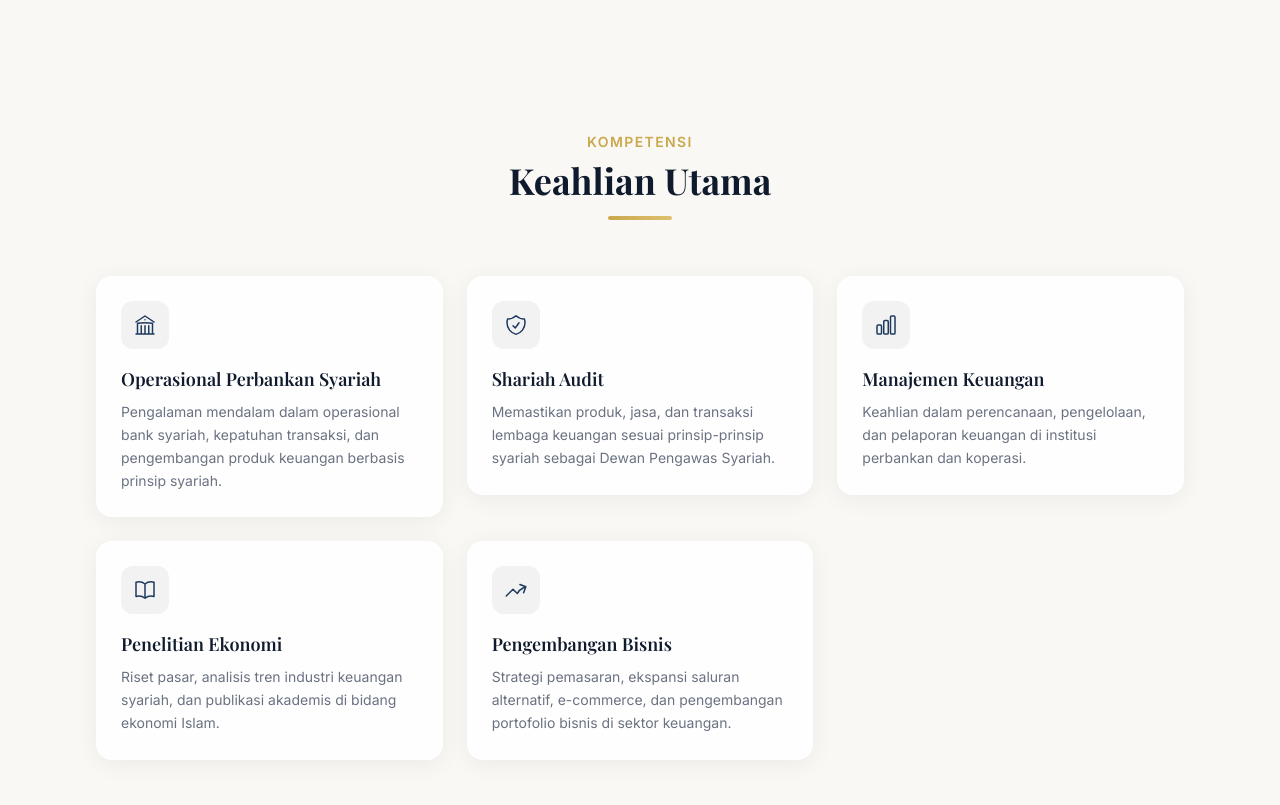
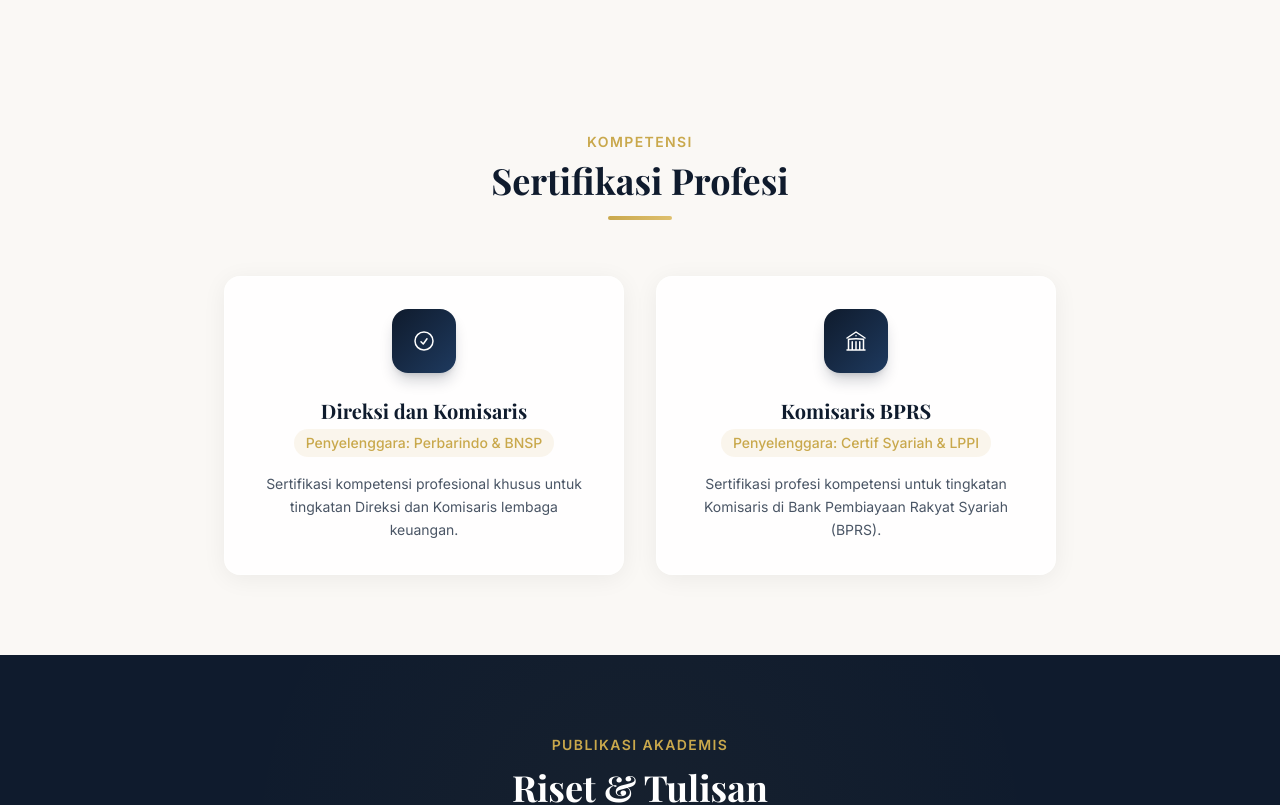
Before and after one commit to adnanaufal/padenur-website, a Next.js app: page / in a window 1280 px wide. Shown: the part 4540-5345 px from the top of the page. Built offline with nearby package versions, Linux system fonts and the light colour scheme; a web font is replaced by a local one.

Commit message:
feat: change skills section to specific professional certifications

```diff
--- a/src/components/SkillsGrid.tsx
+++ b/src/components/SkillsGrid.tsx
@@ -1,46 +1,21 @@
-const skills = [
+const certifications = [
   {
-    title: "Operasional Perbankan Syariah",
-    description: "Pengalaman mendalam dalam operasional bank syariah, kepatuhan transaksi, dan pengembangan produk keuangan berbasis prinsip syariah.",
+    title: "Direksi dan Komisaris",
+    subtitle: "Penyelenggara: Perbarindo & BNSP",
+    description: "Sertifikasi kompetensi profesional khusus untuk tingkatan Direksi dan Komisaris lembaga keuangan.",
     icon: (
       <svg className="w-6 h-6" fill="none" viewBox="0 0 24 24" stroke="currentColor">
-        <path strokeLinecap="round" strokeLinejoin="round" strokeWidth={1.5} d="M12 21v-8.25M15.75 21v-8.25M8.25 21v-8.25M3 9l9-6 9 6m-1.5 12V10.332A48.36 48.36 0 0012 9.75c-2.551 0-5.056.2-7.5.582V21M3 21h18M12 6.75h.008v.008H12V6.75z" />
+        <path strokeLinecap="round" strokeLinejoin="round" strokeWidth={1.5} d="M9 12.75L11.25 15 15 9.75M21 12a9 9 0 11-18 0 9 9 0 0118 0z" />
       </svg>
     ),
   },
   {
-    title: "Shariah Audit",
-    description: "Memastikan produk, jasa, dan transaksi lembaga keuangan sesuai prinsip-prinsip syariah sebagai Dewan Pengawas Syariah.",
+    title: "Komisaris BPRS",
+    subtitle: "Penyelenggara: Certif Syariah & LPPI",
+    description: "Sertifikasi profesi kompetensi untuk tingkatan Komisaris di Bank Pembiayaan Rakyat Syariah (BPRS).",
     icon: (
       <svg className="w-6 h-6" fill="none" viewBox="0 0 24 24" stroke="currentColor">
-        <path strokeLinecap="round" strokeLinejoin="round" strokeWidth={1.5} d="M9 12.75L11.25 15 15 9.75m-3-7.036A11.959 11.959 0 013.598 6 11.99 11.99 0 003 9.749c0 5.592 3.824 10.29 9 11.623 5.176-1.332 9-6.03 9-11.622 0-1.31-.21-2.571-.598-3.751h-.152c-3.196 0-6.1-1.248-8.25-3.285z" />
-      </svg>
-    ),
-  },
-  {
-    title: "Manajemen Keuangan",
-    description: "Keahlian dalam perencanaan, pengelolaan, dan pelaporan keuangan di institusi perbankan dan koperasi.",
-    icon: (
-      <svg className="w-6 h-6" fill="none" viewBox="0 0 24 24" stroke="currentColor">
-        <path strokeLinecap="round" strokeLinejoin="round" strokeWidth={1.5} d="M3 13.125C3 12.504 3.504 12 4.125 12h2.25c.621 0 1.125.504 1.125 1.125v6.75C7.5 20.496 6.996 21 6.375 21h-2.25A1.125 1.125 0 013 19.875v-6.75zM9.75 8.625c0-.621.504-1.125 1.125-1.125h2.25c.621 0 1.125.504 1.125 1.125v11.25c0 .621-.504 1.125-1.125 1.125h-2.25a1.125 1.125 0 01-1.125-1.125V8.625zM16.5 4.125c0-.621.504-1.125 1.125-1.125h2.25C20.496 3 21 3.504 21 4.125v15.75c0 .621-.504 1.125-1.125 1.125h-2.25a1.125 1.125 0 01-1.125-1.125V4.125z" />
-      </svg>
-    ),
-  },
-  {
-    title: "Penelitian Ekonomi",
-    description: "Riset pasar, analisis tren industri keuangan syariah, dan publikasi akademis di bidang ekonomi Islam.",
-    icon: (
-      <svg className="w-6 h-6" fill="none" viewBox="0 0 24 24" stroke="currentColor">
-        <path strokeLinecap="round" strokeLinejoin="round" strokeWidth={1.5} d="M12 6.042A8.967 8.967 0 006 3.75c-1.052 0-2.062.18-3 .512v14.25A8.987 8.987 0 016 18c2.305 0 4.408.867 6 2.292m0-14.25a8.966 8.966 0 016-2.292c1.052 0 2.062.18 3 .512v14.25A8.987 8.987 0 0018 18a8.967 8.967 0 00-6 2.292m0-14.25v14.25" />
-      </svg>
-    ),
-  },
-  {
-    title: "Pengembangan Bisnis",
-    description: "Strategi pemasaran, ekspansi saluran alternatif, e-commerce, dan pengembangan portofolio bisnis di sektor keuangan.",
-    icon: (
-      <svg className="w-6 h-6" fill="none" viewBox="0 0 24 24" stroke="currentColor">
-        <path strokeLinecap="round" strokeLinejoin="round" strokeWidth={1.5} d="M2.25 18L9 11.25l4.306 4.307a11.95 11.95 0 015.814-5.519l2.74-1.22m0 0l-5.94-2.28m5.94 2.28l-2.28 5.941" />
+        <path strokeLinecap="round" strokeLinejoin="round" strokeWidth={1.5} d="M12 21v-8.25M15.75 21v-8.25M8.25 21v-8.25M3 9l9-6 9 6m-1.5 12V10.332A48.36 48.36 0 0012 9.75c-2.551 0-5.056.2-7.5.582V21M3 21h18M12 6.75h.008v.008H12V6.75z" />
       </svg>
     ),
   },
@@ -51,28 +26,31 @@ import ScrollReveal from "./animations/ScrollReveal";
 export default function SkillsGrid() {
   return (
     <section className="py-20 bg-cream">
-      <div className="max-w-6xl mx-auto px-4 sm:px-6 lg:px-8">
+      <div className="max-w-4xl mx-auto px-4 sm:px-6 lg:px-8">
         {/* Section Header */}
         <ScrollReveal direction="up">
           <div className="text-center mb-14">
             <p className="text-gold text-sm font-semibold uppercase tracking-widest mb-2">Kompetensi</p>
             <h2 className="text-3xl sm:text-4xl font-bold text-navy font-serif">
-              Keahlian Utama
+              Sertifikasi Profesi
             </h2>
             <div className="w-16 h-1 bg-gradient-to-r from-gold to-gold-light mx-auto mt-4 rounded-full" />
           </div>
         </ScrollReveal>
 
         {/* Grid */}
-        <div className="grid grid-cols-1 sm:grid-cols-2 lg:grid-cols-3 gap-6 stagger-children">
-          {skills.map((skill, index) => (
-            <ScrollReveal key={skill.title} delay={index * 0.1} direction="up">
-              <div className="glass-card h-full rounded-2xl p-6 hover:shadow-lg hover:shadow-gold/5 transition-all duration-300 group hover:-translate-y-1">
-                <div className="w-12 h-12 rounded-xl bg-navy/5 group-hover:bg-gold/10 flex items-center justify-center text-slate-blue group-hover:text-gold transition-colors duration-300 mb-4">
-                  {skill.icon}
+        <div className="grid grid-cols-1 sm:grid-cols-2 gap-8 stagger-children">
+          {certifications.map((cert, index) => (
+            <ScrollReveal key={cert.title} delay={index * 0.1} direction="up">
+              <div className="glass-card h-full rounded-2xl p-8 hover:shadow-xl hover:shadow-gold/10 transition-all duration-300 group hover:-translate-y-2 border border-white/50 bg-white/60 backdrop-blur-md text-center">
+                <div className="w-16 h-16 mx-auto rounded-2xl bg-gradient-to-br from-navy to-slate-blue flex items-center justify-center text-white mb-6 shadow-lg shadow-navy/20 group-hover:scale-110 transition-transform duration-300">
+                  {cert.icon}
                 </div>
-                <h3 className="text-lg font-semibold text-navy mb-2 font-serif">{skill.title}</h3>
-                <p className="text-sm text-gray-500 leading-relaxed">{skill.description}</p>
+                <h3 className="text-xl font-bold text-navy mb-1 font-serif">{cert.title}</h3>
+                <p className="text-sm font-medium text-gold mb-4 py-1 px-3 bg-gold/10 inline-block rounded-full">
+                  {cert.subtitle}
+                </p>
+                <p className="text-gray-600 leading-relaxed text-sm">{cert.description}</p>
               </div>
             </ScrollReveal>
           ))}
```
